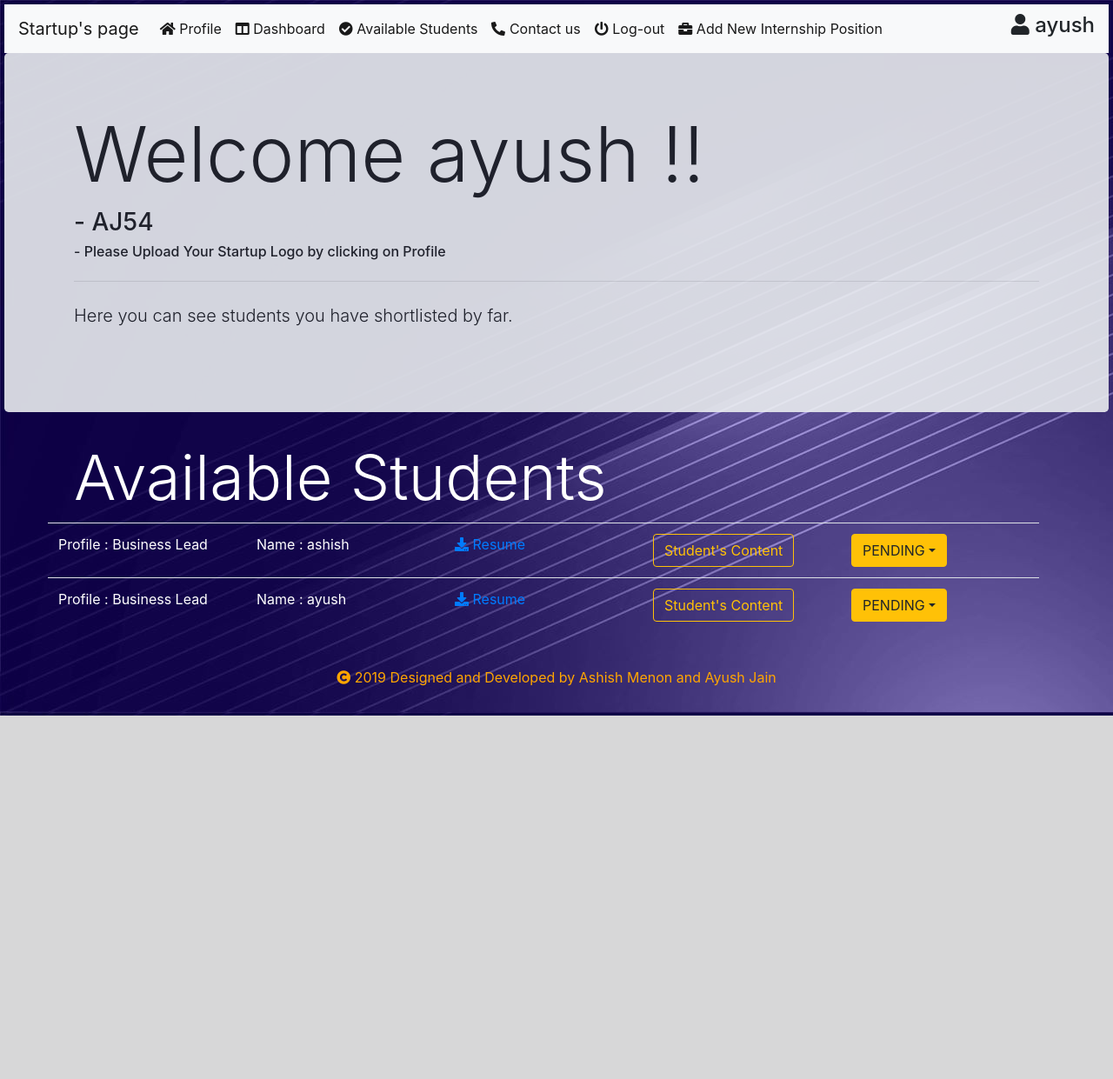
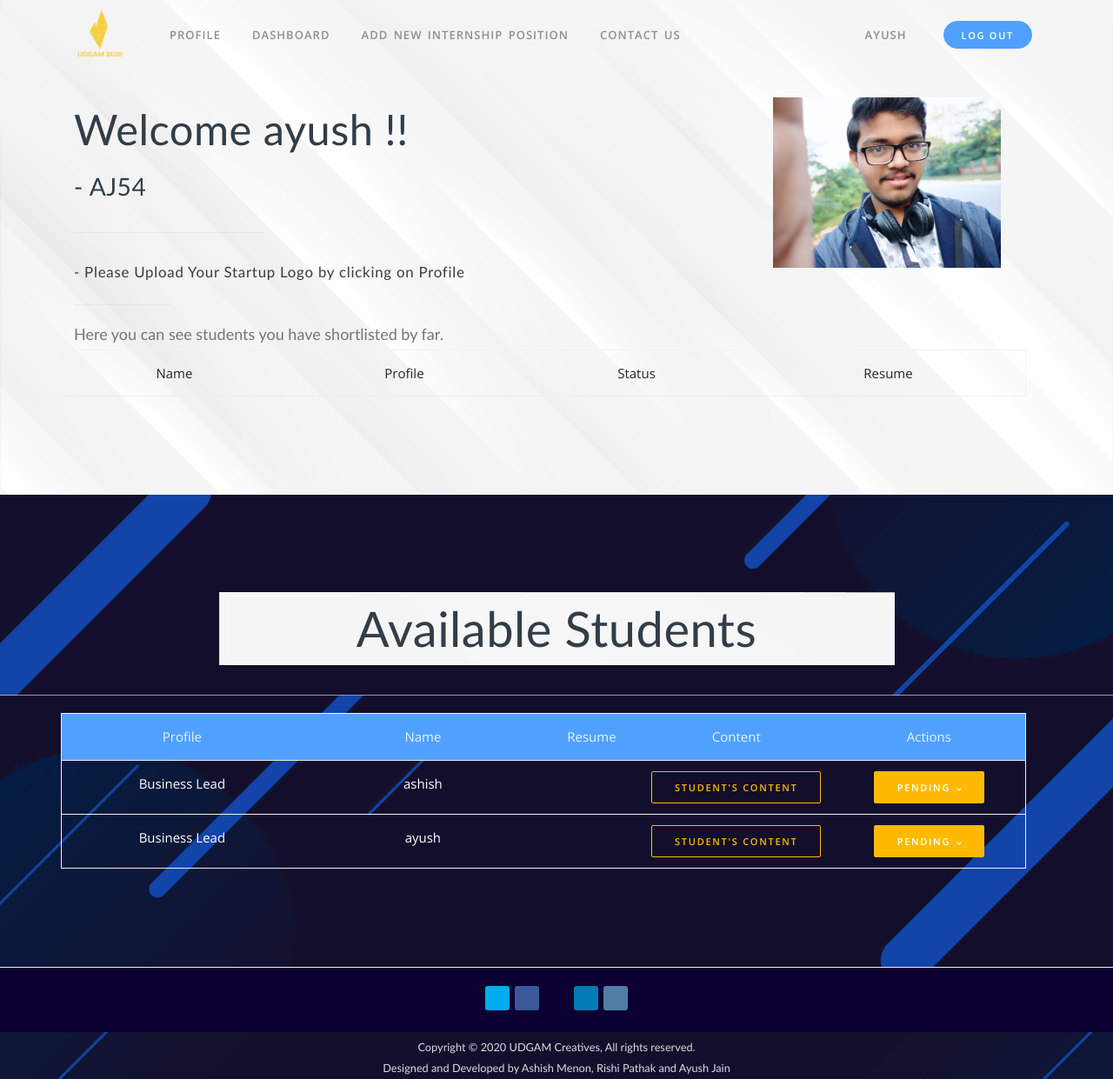
Before and after one commit to AJ-54/Intern_Fair_Portal, a Django app: page /startup/5/ in a window 1280 px wide. Shown: the whole page at 87% size. Before the commit the page ends 823 px from the top, so only its background shows below. Run offline with Django 3.2, Linux system fonts and the light colour scheme; a user stored in the database is signed in; data comes from the database, SQL or seed files in the repository; both versions use the stored data as it was after the commit; lists and menus that the app fills with data are empty; some libraries are stand-ins or nearby versions; some web fonts are replaced.

Commit message:
UI updated fully

```diff
--- a/core/templates/Startup_base.html
+++ b/core/templates/Startup_base.html
@@ -5,40 +5,70 @@
     <meta charset="utf-8">
     <meta name="viewport" content="width = device-width, initial scale = 1">
     <link href="{% static "css/bootstrap.min.css" %}" rel="stylesheet">
-    <link href="{% static "css/styles.css" %}" rel="stylesheet">
-    <link href="{% static "css/all.min.css" %}" rel="stylesheet">
+    <link href="{% static "css/page.css" %}" rel="stylesheet">
+    <link href="{% static "css/page.min.css" %}" rel="stylesheet">
+    <link href="{% static "css/style2.css" %}" rel="stylesheet">
     <title>Startup's homepage</title>
+    <link rel="apple-touch-icon" href="{% static " images/UDGAM_logo.png " %}">
+    <link rel="icon" href="{% static " images/UDGAM_logo.png " %}">
+    <script async src="https://www.googletagmanager.com/gtag/js?id=UA-145301884-2"></script>
+    <script>
+      window.dataLayer = window.dataLayer || [];
+      function gtag() { dataLayer.push(arguments); }
+      gtag('js', new Date());
+
+      gtag('config', 'UA-145301884-2');
+    </script>
   </head>
   <body>
     <script src="{% static "js/jquery.min.js" %}"></script>
-    <script src="{% static "js/myscript.js" %}"></script>
-    <script src="{% static "js/all.min.js" %}"></script>
-    <script src="{% static "js/popper.min.js" %}"></script>
-    <script src="{% static "js/bootstrap.min.js" %}"></script>
     <style>
-
-      html{
-        scroll-behavior: smooth;
+      body {
+        background: url("{% static "images/bgbody2.jpg" %}") no-repeat center center fixed;
+        -webkit-background-size: cover;
+        -moz-background-size: cover;
+        background-size: cover;
+        -o-background-size: cover;
       }
 
-      .myNav{
-        position: sticky;
-        top: 0;
-        z-index: 10;
+      header {
+        background-image: url("{% static "images/whitebg.jpg" %}");
       }
-
-      body{
-        margin: 5px;
-        background-image: url("{% static "images/bg-color1.jpg" %}");
-        background-attachment: fixed;
-        position:sticky;
-      }
-
     </style>
 
+
+    <nav class="navbar navbar-expand-lg navbar-dark navbar-stick-dark" data-navbar="sticky">
+      <div class="container">
+
+        <div class="navbar-left mr-4">
+          <button class="navbar-toggler" type="button">&#9776;</button>
+          <a class="navbar-brand" href="#">
+            <img class="logo-dark" src="{% static "images/UDGAM_logo.png" %}" alt="logo" height="60px" width="60px">
+            <img class="logo-light" src="{% static "images/UDGAM_logo.png" %}" alt="logo" height="60px" width="60px">
+          </a>
+        </div>
+
+        <section class="navbar-mobile">
+          <nav class="nav nav-navbar mr-auto">
+            <a class="nav-link" href="#" onclick="openModalProfile()">Profile</a>
+            <a class="nav-link js-scroll-trigger" href="#dashboard">Dashboard</a>
+            <a class="nav-link" href="#" onclick="openModalHireForm()">Add New Internship Position</a>
+            <a class="nav-link" href="#" onclick="openModalContactUs()">Contact us</a>
+          </nav>
+
+          <nav class="nav nav-navbar ml-auto">
+            <a class="nav-link" href="#"><i class="fa fa-user"></i> {{startup}}</a>
+          </nav>
+          <div>
+            <a class="btn btn-sm btn-primary btn-round ml-lg-5 mr-2" href="{% url 'user_logout' pk=startup.id %}">Log Out</a>
+          </div>
+        </section>
+
+      </div>
+    </nav>
     <!--Navbar begin-->
 
-    <nav class="navbar navbar-expand-lg navbar-light bg-light myNav">
+    <!-- <nav class="navbar navbar-expand-lg navbar-light bg-light myNav">
       <a class="navbar-brand" href="#">Startup's page</a>
       <button class="navbar-toggler" type="button" data-toggle="collapse" data-target="#navbarText" aria-controls="navbarText" aria-expanded="false" aria-label="Toggle navigation">
         <span class="navbar-toggler-icon"></span>
@@ -70,54 +100,74 @@
           </li>
       </ul>
       </div>
-    </nav>
+    </nav> -->
     <!-- Navbar end-->
 
     <!--Navbar script start-->
-    <script>
+    <!-- <script>
     for(i=0; i<$('.nav-item').length; i++)
     {
       $('.nav-item').eq(i).mouseenter(function(){$(this).removeClass('active');}).mouseleave(function(){$(this).addClass('active');});
     }
-    </script>
+    </script> -->
     <!--Navbar script end-->
 
     <!--Dashboard style begins-->
     <style>
-    .jumbotron {
-    opacity:0.9;
+      td,th {
+        text-align: center;
+        vertical-align: middle;
       }
     </style>
     <!--Dashboard style ends-->
 
     <!--Dashboard html begins-->
-    <section class="jumbotron section"  id="dashboard">
+    <header class="header section"  id="dashboard">
         <div class="container">
-          <h1 class="display-2">Welcome {{startup.user}} !! </h1>
-          <h3 > - {{startup.POC}}</h3>
+          <div class="row gap-y">
+            <div class="col-md-8">
+              <h1 class="lead-7 fw-400">Welcome {{startup.user}} !! </h1>
+              <h3> - {{startup.POC}}</h3>
+              <hr class="w-30 ml-0">
               <h6> - Please Upload Your Startup Logo by clicking on Profile </h6>
-          <hr class="my-4">
+            </div>
+            <div class="col-md-4">
+              <div class="col-10 mx-auto">
+                <img {% if startup.logo %} src="{{startup.logo.url}}" {% else %} src="{% static "images/na.png" %}" {% endif %} alt="Startup logo">
+              </div>
+            </div>
+          </div>
+
+          <hr class="my-4 w-10 ml-0">
           <p class="lead">Here you can see students you have shortlisted by far.</p>
-            <div class="row gap-y table-responsive table-hover">
-              <table class="table">
+            <div class="row gap-y table-responsive">
+              <table class="table table-hover">
+                <thead>
+                  <tr>
+                    <th>Name</th>
+                    <th>Profile</th>
+                    <th>Status</th>
+                    <th>Resume</th>
+                  </tr>
+                </thead>
                 {% for updated_student in updated_students %}
-                <tr class="col-lg-6 col-md-6 col-sm-12 col-xs-12" onMouseOver="this.style.color='blue'" onMouseOut="this.style.color='black'" id="s1o">
-                  <td style="width:33%">Name : {{updated_student.student.user}}</td>
-                  <td style="width:33%">Profile : {{updated_student.intern_pos.profile}}</td>
-                  <td style="width:33%">Status : {{updated_student.status}}</td>
-                  <td style="width:33%"><a href="{{updated_student.resume}}"><i class="fa fa-download"></i> Resume </a></td>
+                <tr onMouseOver="this.style.color='#0275d8'" onMouseOut="this.style.color='black'"  id="s1o">
+                  <td style="width:25%">{{updated_student.student.user}}</td>
+                  <td style="width:25%">{{updated_student.intern_pos.profile}}</td>
+                  <td style="width:20%">{{updated_student.status}}</td>
+                  <td style="width:10%"><a href="{{updated_student.resume}}"><i class="fa fa-download"></i></a></td>
                   <form method="post">
                   {% csrf_token %}
                   <input type="hidden" name="student" value="{{updated_student.student.user}}">
                   <input type="hidden" name="pos" value="{{updated_student.intern_pos.profile}}">
-                  <td style="width:33%"><button class="unlist_button_1 btn btn-danger" type="submit"><i class="fa fa-minus"></i> Remove</button></td>
+                  <td style="width:20%"><button class="unlist_button_1 btn btn-danger" type="submit"><i class="fa fa-minus"></i> Remove</button></td>
                   </form>
                 </tr>
                 {% endfor %}
               </table>
             </div>
         </div>
-      </section>
+      </header>
     <!--Dashboard html ends-->
 
     <!--Other Student Details style begins-->
@@ -145,17 +195,25 @@
     <section class="section"  id="other_student_details">
       <div class="container">
         <header class="section-header">
-          <h2 class="display-3 fw-400 text-white">Available Students</h2>
+          <h2 class="display-3 fw-400">Available Students</h2>
         </header>
-        <div class="row gap-y">
-          <div class="row gap-y table-responsive table-hover">
-            <table class="table other">
+          <div class="row gap-y table-responsive">
+            <table class="table table-hover">
+                <thead class="bg-primary text-white">
+                  <tr>
+                    <th>Profile</th>
+                    <th>Name</th>
+                    <th>Resume</th>
+                    <th>Content</th>
+                    <th>Actions</th>
+                  </tr>
+                </thead>
               {% for application in applied_students %}
-              <tr class="col-lg-6 col-md-6 col-sm-12 col-xs-12" onMouseOver="this.style.color='yellow'" onMouseOut="this.style.color='white'" id="s1o">
-                <td style="width:20%">Profile : {{application.intern_pos.profile}}</td>
-                <td style="width:20%">Name : {{application.student.user}}</td>
-                <td style="width:20%"><a href="{{application.resume}}"><i class="fa fa-download"></i> Resume </a></td>
-                <td style="width:20%" ><button class="btn btn-outline-warning" id="popup_button_of_{{application.student.user}}">Student's Content</button><span style="color:rgb(46, 250, 5)" class="popup_text popup_text_of_{{application.student.user}}" id="hey">{{application.content}}</span></td>
+              <tr style="color: white;" onMouseOver="this.style.color='#0275d8'" onMouseOut="this.style.color='white'">
+                <td style="width:25%">{{application.intern_pos.profile}}</td>
+                <td style="width:25%">{{application.student.user}}</td>
+                <td style="width:10%"><a href="{{application.resume}}"><i class="fa fa-download"></i></a></td>
+                <td style="width:20%" ><button class="btn btn-outline-warning" id="popup_button_of_{{application.student.user}}">Student's Content</button><span style="color: black;" class="popup_text popup_text_of_{{application.student.user}}" id="hey">{{application.content}}</span></td>
                 <td style="width:20%">
                   <div class="dropdown">
                     <button class="dropdown-toggle shortlist_button_1 btn btn-warning" data-toggle="dropdown">{{application.status}}</button>
@@ -192,7 +250,7 @@
               {% endfor %}
             </table>
           </div>
-        </div>
+
       </div>
     </section>
     <!--Other Student Details html ends-->
@@ -373,7 +431,7 @@
     <!--Profile and hire position html begin-->
     <button type="button" data-backdrop="static" data-keyboard="false" class="btn btn-primary modalBtn" data-toggle="modal" data-target=".bd-example-modal-lg" style="display: none;"></button>
     <div class="modal fade bd-example-modal-lg" tabindex="-1" role="dialog" aria-labelledby="myLargeModalLabel" aria-hidden="true">
-      <div class="modal-dialog modal-lg">
+      <div class="modal-dialog">
         <div class="modal-content">
           <div class="modal-header">
             <h5 class="modal-title" id="exampleModalLongTitle">Your Profile</h5>
@@ -385,12 +443,13 @@
               <label for="company_name">Company: </label>
               <input type="text" name="company_name" id="company_name" class="form-control" placeholder="{{startup.user}}" readonly><br>
               <hr class="my4">
+              <div class="text-center">
                 <p style="font-weight:bold;">Upload your company logo</p>
                 <div class="custom-file">
                   {{ logo_form.as_p }}
                 </div>
-            <p> </p>
-           <button type="submit" class="btn btn-primary">Save changes</button>
+                <button type="submit" class="btn btn-primary mt-3">Save changes</button>
+              </div>
             </form>
           </div>
           <div id="apply_for_position_form">
@@ -411,14 +470,14 @@
             </form>
           </div>
           <div id="are_you_sure_prompt">
-            <p>Are you sure?
-            </p>
+            <h1 class="lead-4 text-center">Are you sure?</h1>
+            <br>
             <form method="post">
               {% csrf_token %}
               <input type="hidden" id="are_you_sure_prompt_student_name" name="are_you_sure_prompt_student_name" value="initial_value_1">
               <input type="hidden" id="are_you_sure_prompt_student_position" name="are_you_sure_prompt_student_position" value="initial_value_2">
-              <button type="submit" class="btn btn-outline-primary"  name="btn" value="Shortlist">Shortlist</button>
-              <button type="submit" class="btn btn-outline-primary" name="btn" value="Reject">Reject</button>
+              <button type="submit" class="btn btn-success"  name="btn" value="Shortlist">Shortlist</button>
+              <button type="submit" class="btn btn-danger float-right" name="btn" value="Reject">Reject</button>
             </form>
           </div>
           </div>
@@ -475,13 +534,14 @@
 
     <button type="button" data-backdrop="static" data-keyboard="false" class="btn btn-primary contactModalBtn" data-toggle="modal" data-target=".contact-modal" style="display: none;"></button>
     <div class="modal fade contact-modal" id="contact-modal" tabindex="-1" role="dialog" aria-labelledby="myModalLabel" aria-hidden="true">
-      <div class="modal-dialog modal-lg">
+      <div class="modal-dialog">
         <div class="modal-content">
           <div class="modal-header">
-            <h5 class="modal-title" id="exampleModalLongTitle">Contact Us</h5>
+            <h5 class="modal-title">Contact Us</h5>
           </div>
-          <div class="modal-body" >
-            <p>For general queries, mail : internfair.iitg@gmail.com<hr>
+          <div class="modal-body text-center" >
+            <p>For general queries, mail : internfair.iitg@gmail.com
+              <hr class="w-30">
             For technical queries, mail : ayushjain.iitg@gmail.com</p>
           </div>
           <div class="modal-footer">
@@ -491,8 +551,19 @@
       </div>
     </div>
 
-    <footer class="credits">
-      <p><br><i class="fa fa-copyright"></i> 2019 Designed and Developed by Ashish Menon and Ayush Jain<br></p>
+    <footer class="footer text-center" style="background-color: #0c0032;">
+      <div class="social social-sm social-bg-brand social-cycling">
+        <a class="social-twitter" href="https://twitter.com/ecelliitg"><i class="fa fa-twitter"></i></a>
+        <a class="social-facebook" href="https://www.facebook.com/ecell.iitg/"><i class="fa fa-facebook"></i></a>
+        <a href="mailto:edc@iitg.ac.in"><i class="fa fa-envelope"></i></a>
+        <a class="social-linkedin"
+          href="https://www.linkedin.com/company/udgam-the-annual-entrepreneurship-summit-of-iit-guwahati/"><i
+            class="fa fa-linkedin"></i></a>
+        <a class="social-instagram" href="https://www.instagram.com/ecell_iitg/"><i class="fa fa-instagram"></i></a>
+      </div>
+      <br>
+      <p class="small text-white">Copyright © 2020 UDGAM Creatives, All rights reserved.<br> Designed and Developed by
+        Ashish Menon, Rishi Pathak and Ayush Jain</p>
     </footer>
 
   <script>
@@ -501,6 +572,7 @@
     }
   </script>
     <!--Credits and contact details end-->
-
+  <script src="{% static "js/page.min.js" %}"></script>
+  <script src="{% static "js/script.js" %}"></script>
 </body>
 </html>
```
Also changed, not shown: core/templates/Student_base.html (+12 -14 lines), core/templates/home.html (+15 -15 lines), core/static/images/UDGAM_logo.png, core/static/images/na.png (added), db.sqlite3, media/user_9/Udgam_Disrupt_Logo.png (added), media/user_9/Udgam_PMx_Logo.png (added), 2 other files. Lines whose indentation alone changed are shown as unchanged.
